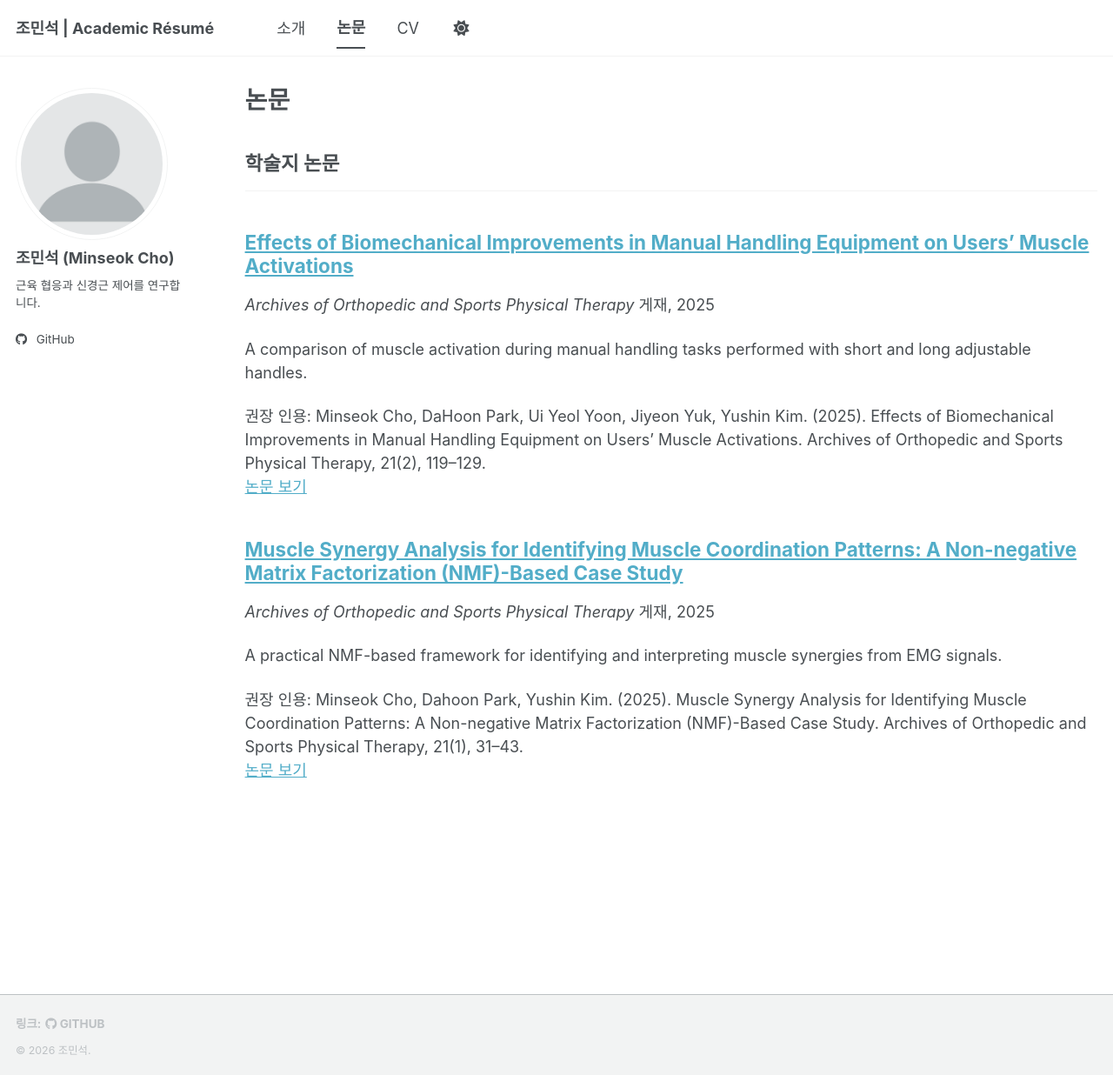
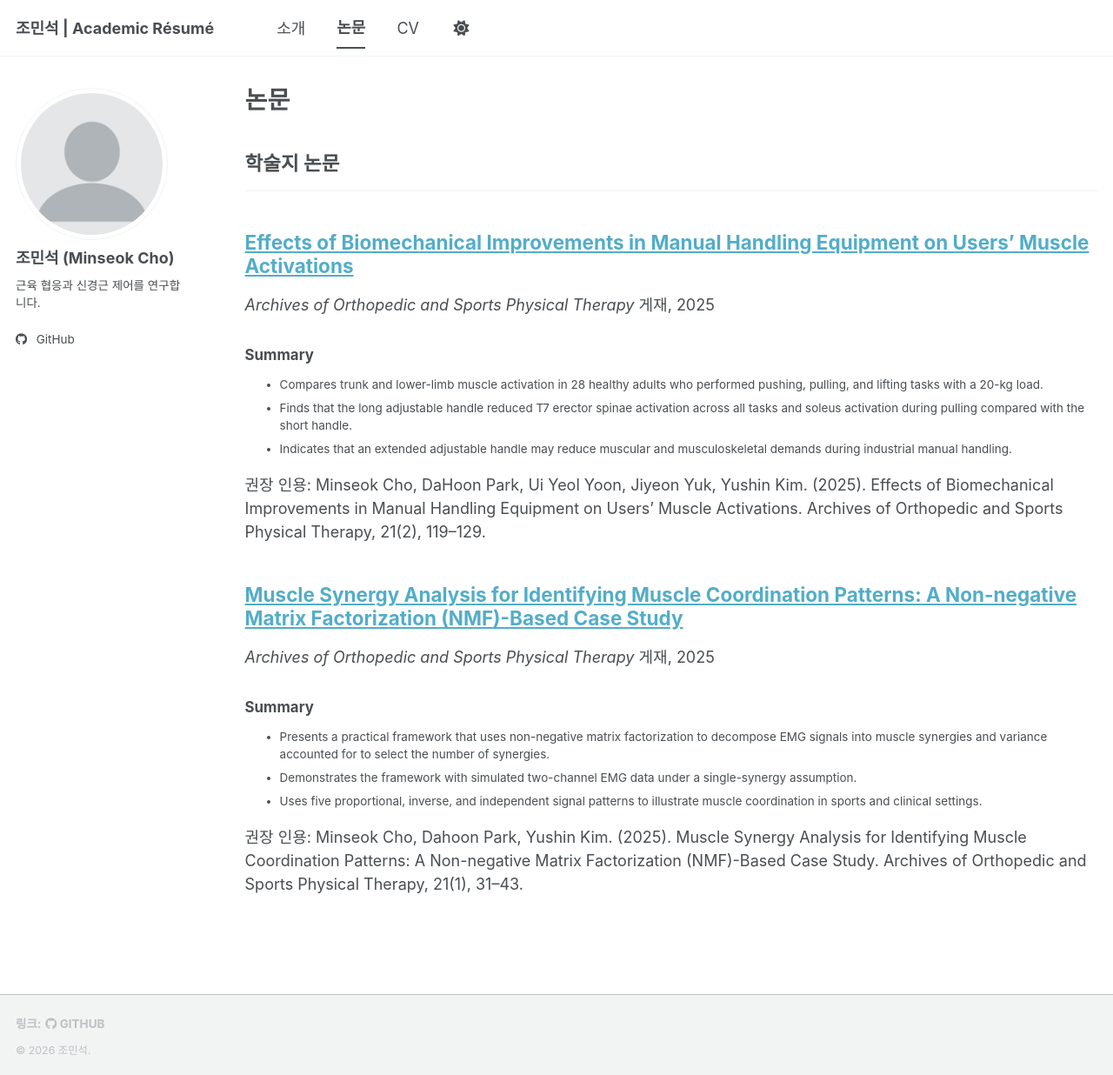
Before and after one commit to Rukkha1024/Rukkha1024.github.io, a Jekyll site: the page built from _pages/publications.html, in a window 1280 px wide and 1236 px high. Shown: the whole window at 87% size. Built offline with Jekyll 4.4.1, drawn with Linux system fonts in a browser that asks for light colours; a style sheet for code colours, icons or effects is not loaded.

Commit message:
논문 요약과 원문 링크 표시 개선

```diff
--- a/_includes/archive-single-cv.html
+++ b/_includes/archive-single-cv.html
@@ -27,7 +27,9 @@
       </div>
     {% endif %}
     <h3 class="archive__item-title" itemprop="headline">
-      {% if post.link %}
+      {% if post.collection == 'publications' and post.paperurl %}
+        <a href="{{ post.paperurl }}">{{ title }}</a>
+      {% elsif post.link %}
         <a href="{{ post.link }}">{{ title }}</a> <a href="{{ base_path }}{{ post.url }}" rel="permalink"><i class="fa fa-link" aria-hidden="true" title="permalink"></i><span class="sr-only">Permalink</span></a>
       {% else %}
         <a href="{{ base_path }}{{ post.url }}" rel="permalink">{{ title }}</a>
--- a/_includes/archive-single.html
+++ b/_includes/archive-single.html
@@ -27,7 +27,9 @@
     {% endif %}
 
     <h2 class="archive__item-title" itemprop="headline">
-      {% if post.link %}
+      {% if post.collection == 'publications' and post.paperurl %}
+        <a href="{{ post.paperurl }}">{{ title }}</a>
+      {% elsif post.link %}
         <a href="{{ post.link }}">{{ title }}</a> <a href="{{ base_path }}{{ post.url }}" rel="permalink"><i class="fa fa-link" aria-hidden="true" title="permalink"></i><span class="sr-only">Permalink</span></a>
       {% else %}
         <a href="{{ base_path }}{{ post.url }}" rel="permalink">{{ title }}</a>
@@ -46,13 +48,17 @@
          <p class="page__date"><strong><i class="fa fa-fw fa-calendar" aria-hidden="true"></i> {{ site.data.ui-text[site.locale].date_label | default: "Published:" }}</strong> <time datetime="{{ post.date | default: "1900-01-01" | date_to_xmlschema }}">{{ post.date | default: "1900-01-01" | date: "%B %d, %Y" }}</time></p>
         {% endif %}
 
-    {% if post.excerpt and site.read_more != 'enabled' %}
+    {% if post.collection == 'publications' %}
+    <div class="archive__item-excerpt" itemprop="description">{{ post.content }}</div>
+    {% elsif post.excerpt and site.read_more != 'enabled' %}
     <p class="archive__item-excerpt" itemprop="description">{{ post.excerpt | markdownify }}</p>
     {% elsif post.excerpt and site.read_more == 'enabled' %}
     <p class="archive__item-excerpt" itemprop="description"><p>{{ post.excerpt | markdownify | remove: '<p>' | remove: '</p>' }}<strong><a href="{{ base_path }}{{ post.url }}" rel="permalink"> Read more</a></strong></p></p>
     {% endif %}
 
-    {% if post.citation and post.paperurl and post.slidesurl and post.bibtexurl %}
+    {% if post.collection == 'publications' and post.citation %}
+      <p>권장 인용: {{ post.citation }}</p>
+    {% elsif post.citation and post.paperurl and post.slidesurl and post.bibtexurl %}
       <p>권장 인용: {{ post.citation }}<br /><a href="{{ post.paperurl }}">논문 보기</a> | <a href="{{ post.slidesurl }}">발표 자료 보기</a> | <a href="{{ post.bibtexurl }}">BibTeX 받기</a></p>
     {% elsif post.citation and post.paperurl and post.slidesurl %}
       <p>권장 인용: {{ post.citation }}<br /><a href="{{ post.paperurl }}">논문 보기</a> | <a href="{{ post.slidesurl }}">발표 자료 보기</a></p>
--- a/_publications/2025-06-30-muscle-synergy-analysis.md
+++ b/_publications/2025-06-30-muscle-synergy-analysis.md
@@ -7,7 +7,6 @@
 venue: "Archives of Orthopedic and Sports Physical Therapy"
 paperurl: "https://doi.org/10.24332/aospt.2025.21.1.04"
 citation: 'Minseok Cho, Dahoon Park, Yushin Kim. (2025). Muscle Synergy Analysis for Identifying Muscle Coordination Patterns: A Non-negative Matrix Factorization (NMF)-Based Case Study. Archives of Orthopedic and Sports Physical Therapy, 21(1), 31–43.'
-excerpt: "A practical NMF-based framework for identifying and interpreting muscle synergies from EMG signals."
 ---
 
 ## Summary
--- a/_publications/2025-12-31-manual-handling-equipment.md
+++ b/_publications/2025-12-31-manual-handling-equipment.md
@@ -7,7 +7,6 @@
 venue: "Archives of Orthopedic and Sports Physical Therapy"
 paperurl: "https://doi.org/10.24332/aospt.2025.21.2.12"
 citation: 'Minseok Cho, DaHoon Park, Ui Yeol Yoon, Jiyeon Yuk, Yushin Kim. (2025). Effects of Biomechanical Improvements in Manual Handling Equipment on Users’ Muscle Activations. Archives of Orthopedic and Sports Physical Therapy, 21(2), 119–129.'
-excerpt: "A comparison of muscle activation during manual handling tasks performed with short and long adjustable handles."
 ---
 
 ## Summary
```
Also changed, not shown: README.md (+2 -1 lines).
